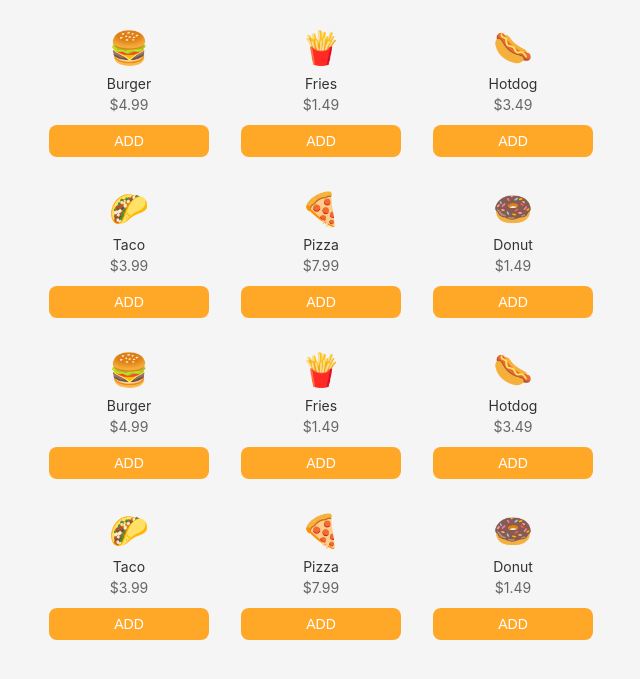
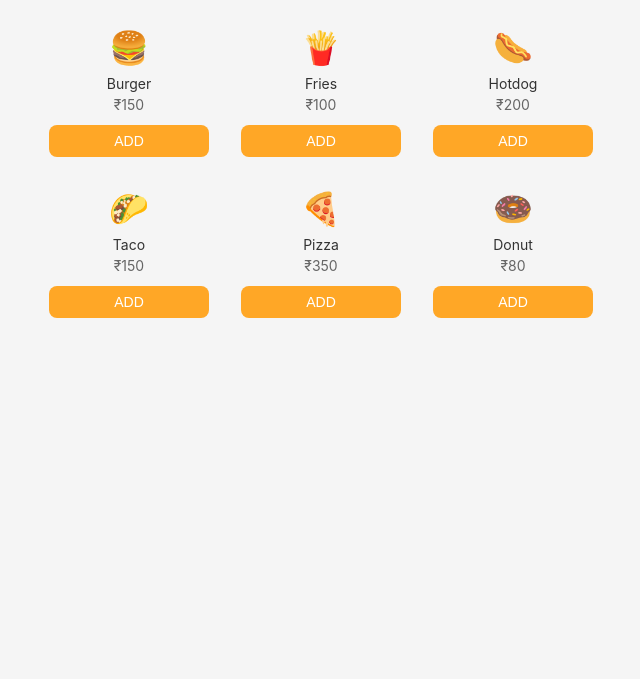
Before and after one commit to PiyushAshtekar/order, a Flask app: page /menu in a window 1280 px wide. Shown: the top 679 px of the page, without its empty margins (319-959 px from the left). Run offline with Flask 3, Linux system fonts and the light colour scheme.

Commit message:
update $ to rupee

```diff
--- a/templates/menu.html
+++ b/templates/menu.html
@@ -572,7 +572,7 @@
             <div class="menu-item" data-item="burger" data-price="4.99">
                 <div class="item-image">🍔</div>
                 <div class="item-name">Burger</div>
-                <div class="item-price">$4.99</div>
+                <div class="item-price">₹150</div>
                 <button class="add-button" onclick="addItem('burger')">ADD</button>
                 <div class="quantity-controls">
                     <button class="quantity-btn-minus" onclick="updateQuantity('burger', -1)">-</button>
@@ -584,7 +584,7 @@
             <div class="menu-item" data-item="fries" data-price="1.49">
                 <div class="item-image">🍟</div>
                 <div class="item-name">Fries</div>
-                <div class="item-price">$1.49</div>
+                <div class="item-price">₹100</div>
                 <button class="add-button" onclick="addItem('fries')">ADD</button>
                 <div class="quantity-controls">
                     <button class="quantity-btn-minus" onclick="updateQuantity('fries', -1)">-</button>
@@ -596,7 +596,7 @@
             <div class="menu-item" data-item="hotdog" data-price="3.49">
                 <div class="item-image">🌭</div>
                 <div class="item-name">Hotdog</div>
-                <div class="item-price">$3.49</div>
+                <div class="item-price">₹200</div>
                 <button class="add-button" onclick="addItem('hotdog')">ADD</button>
                 <div class="quantity-controls">
                     <button class="quantity-btn-minus" onclick="updateQuantity('hotdog', -1)">-</button>
@@ -608,7 +608,7 @@
             <div class="menu-item" data-item="taco" data-price="3.99">
                 <div class="item-image">🌮</div>
                 <div class="item-name">Taco</div>
-                <div class="item-price">$3.99</div>
+                <div class="item-price">₹150</div>
                 <button class="add-button" onclick="addItem('taco')">ADD</button>
                 <div class="quantity-controls">
                     <button class="quantity-btn-minus" onclick="updateQuantity('taco', -1)">-</button>
@@ -620,7 +620,7 @@
             <div class="menu-item" data-item="pizza" data-price="7.99">
                 <div class="item-image">🍕</div>
                 <div class="item-name">Pizza</div>
-                <div class="item-price">$7.99</div>
+                <div class="item-price">₹350</div>
                 <button class="add-button" onclick="addItem('pizza')">ADD</button>
                 <div class="quantity-controls">
                     <button class="quantity-btn-minus" onclick="updateQuantity('pizza', -1)">-</button>
@@ -632,7 +632,7 @@
             <div class="menu-item" data-item="donut" data-price="1.49">
                 <div class="item-image">🍩</div>
                 <div class="item-name">Donut</div>
-                <div class="item-price">$1.49</div>
+                <div class="item-price">₹80</div>
                 <button class="add-button" onclick="addItem('donut')">ADD</button>
                 <div class="quantity-controls">
                     <button class="quantity-btn-minus" onclick="updateQuantity('donut', -1)">-</button>
@@ -641,77 +641,6 @@
                 </div>
             </div>
 
-            <div class="menu-item" data-item="burger" data-price="4.99">
-                <div class="item-image">🍔</div>
-                <div class="item-name">Burger</div>
-                <div class="item-price">$4.99</div>
-                <button class="add-button" onclick="addItem('burger')">ADD</button>
-                <div class="quantity-controls">
-                    <button class="quantity-btn-minus" onclick="updateQuantity('burger', -1)">-</button>
-                    <span class="quantity" id="burger-qty">0</span>
-                    <button class="quantity-btn-plus" onclick="updateQuantity('burger', 1)">+</button>
-                </div>
-            </div>
-
-            <div class="menu-item" data-item="fries" data-price="1.49">
-                <div class="item-image">🍟</div>
-                <div class="item-name">Fries</div>
-                <div class="item-price">$1.49</div>
-                <button class="add-button" onclick="addItem('fries')">ADD</button>
-                <div class="quantity-controls">
-                    <button class="quantity-btn-minus" onclick="updateQuantity('fries', -1)">-</button>
-                    <span class="quantity" id="fries-qty">0</span>
-                    <button class="quantity-btn-plus" onclick="updateQuantity('fries', 1)">+</button>
-                </div>
-            </div>
-
-            <div class="menu-item" data-item="hotdog" data-price="3.49">
-                <div class="item-image">🌭</div>
-                <div class="item-name">Hotdog</div>
-                <div class="item-price">$3.49</div>
-                <button class="add-button" onclick="addItem('hotdog')">ADD</button>
-                <div class="quantity-controls">
-                    <button class="quantity-btn-minus" onclick="updateQuantity('hotdog', -1)">-</button>
-                    <span class="quantity" id="hotdog-qty">0</span>
-                    <button class="quantity-btn-plus" onclick="updateQuantity('hotdog', 1)">+</button>
-                </div>
-            </div>
-
-            <div class="menu-item" data-item="taco" data-price="3.99">
-                <div class="item-image">🌮</div>
-                <div class="item-name">Taco</div>
-                <div class="item-price">$3.99</div>
-                <button class="add-button" onclick="addItem('taco')">ADD</button>
-                <div class="quantity-controls">
-                    <button class="quantity-btn-minus" onclick="updateQuantity('taco', -1)">-</button>
-                    <span class="quantity" id="taco-qty">0</span>
-                    <button class="quantity-btn-plus" onclick="updateQuantity('taco', 1)">+</button>
-                </div>
-            </div>
-
-            <div class="menu-item" data-item="pizza" data-price="7.99">
-                <div class="item-image">🍕</div>
-                <div class="item-name">Pizza</div>
-                <div class="item-price">$7.99</div>
-                <button class="add-button" onclick="addItem('pizza')">ADD</button>
-                <div class="quantity-controls">
-                    <button class="quantity-btn-minus" onclick="updateQuantity('pizza', -1)">-</button>
-                    <span class="quantity" id="pizza-qty">0</span>
-                    <button class="quantity-btn-plus" onclick="updateQuantity('pizza', 1)">+</button>
-                </div>
-            </div>
-
-            <div class="menu-item" data-item="donut" data-price="1.49">
-                <div class="item-image">🍩</div>
-                <div class="item-name">Donut</div>
-                <div class="item-price">$1.49</div>
-                <button class="add-button" onclick="addItem('donut')">ADD</button>
-                <div class="quantity-controls">
-                    <button class="quantity-btn-minus" onclick="updateQuantity('donut', -1)">-</button>
-                    <span class="quantity" id="donut-qty">0</span>
-                    <button class="quantity-btn-plus" onclick="updateQuantity('donut', 1)">+</button>
-                </div>
-            </div>
 
         </div>
 
```
